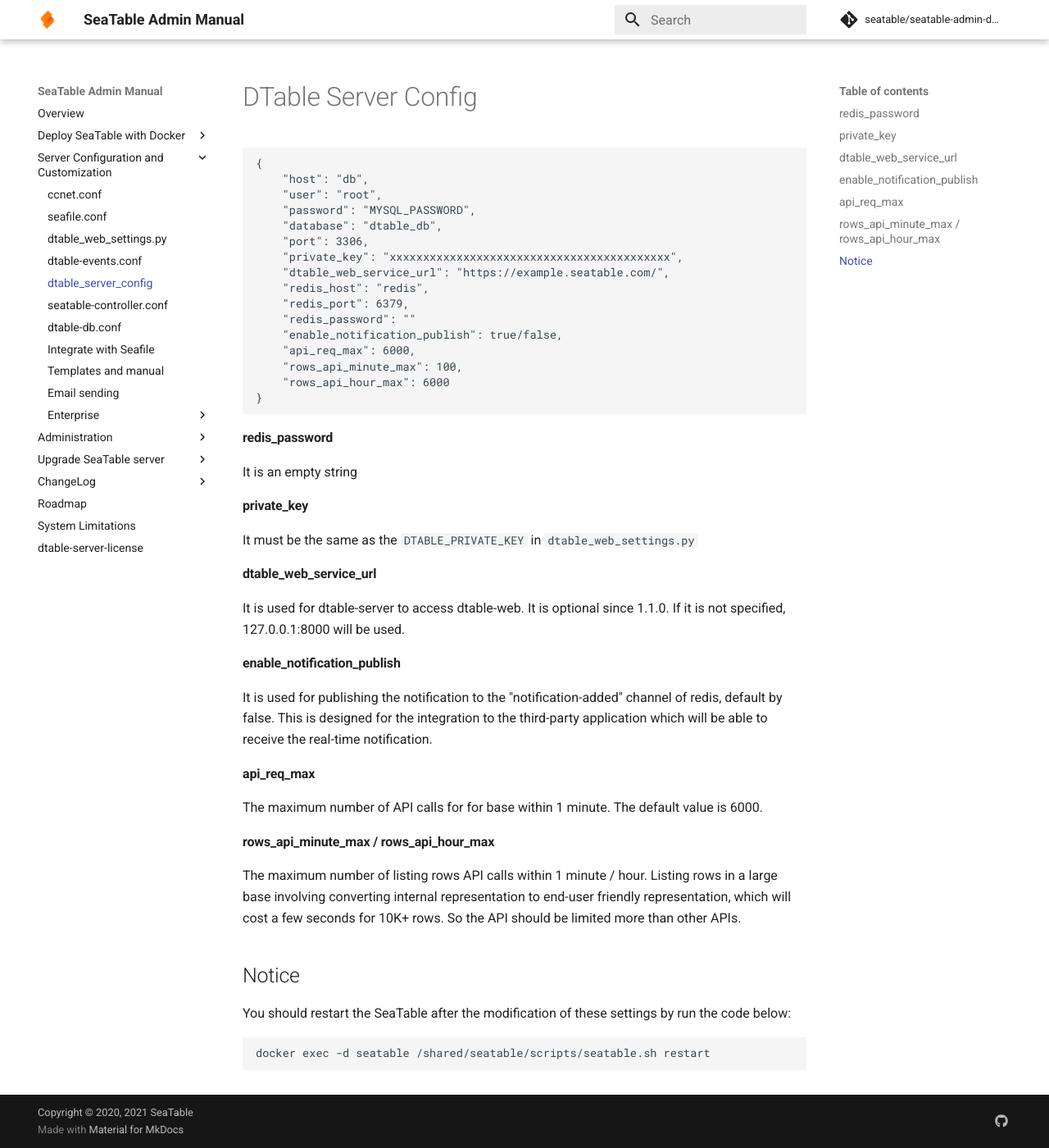
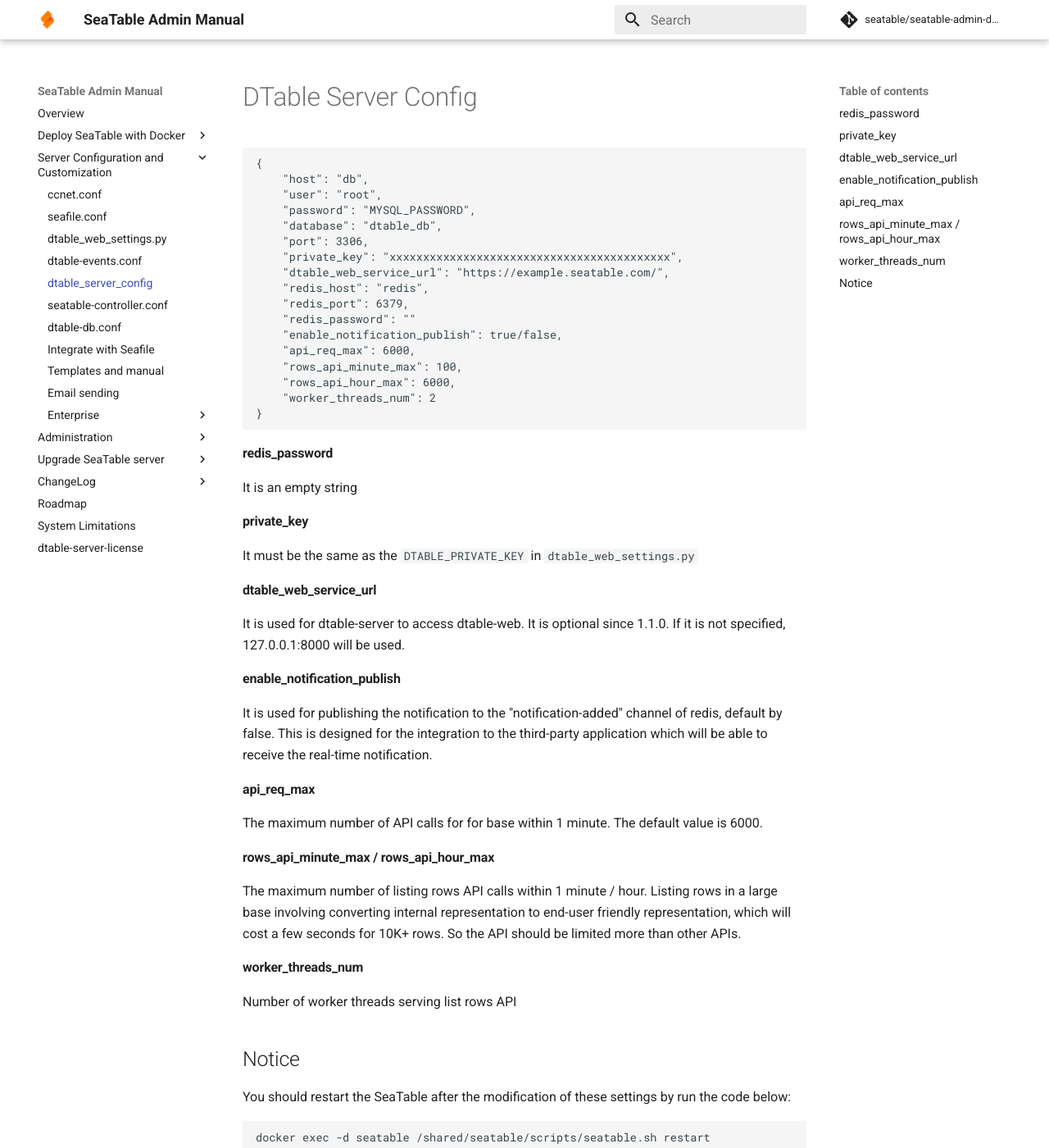
Before and after one commit to seatable/seatable-admin-docs, an MkDocs documentation site: the page built from manual/config/dtable_server_config.md, in a window 1280 px wide and 1400 px high. Shown: the whole window at 82% size. Built offline with MkDocs 1.6.1 and Material for MkDocs 9.7.7, drawn with Linux system fonts in a browser that asks for light colours; comment, search, counter and statistics services are not loaded.

Commit message:
Update dtable_server_config.md

````diff
--- a/manual/config/dtable_server_config.md
+++ b/manual/config/dtable_server_config.md
@@ -15,7 +15,8 @@
     "enable_notification_publish": true/false,
     "api_req_max": 6000,
     "rows_api_minute_max": 100,
-    "rows_api_hour_max": 6000
+    "rows_api_hour_max": 6000,
+    "worker_threads_num": 2
 }
 
 ```
@@ -43,6 +44,9 @@
 
 The maximum number of listing rows API calls within 1 minute / hour. Listing rows in a large base involving converting internal representation to end-user friendly representation, which will cost a few seconds for 10K+ rows. So the API should be limited more than other APIs.
 
+#### worker_threads_num
+
+Number of worker threads serving list rows API
 
 ## Notice
 
````
